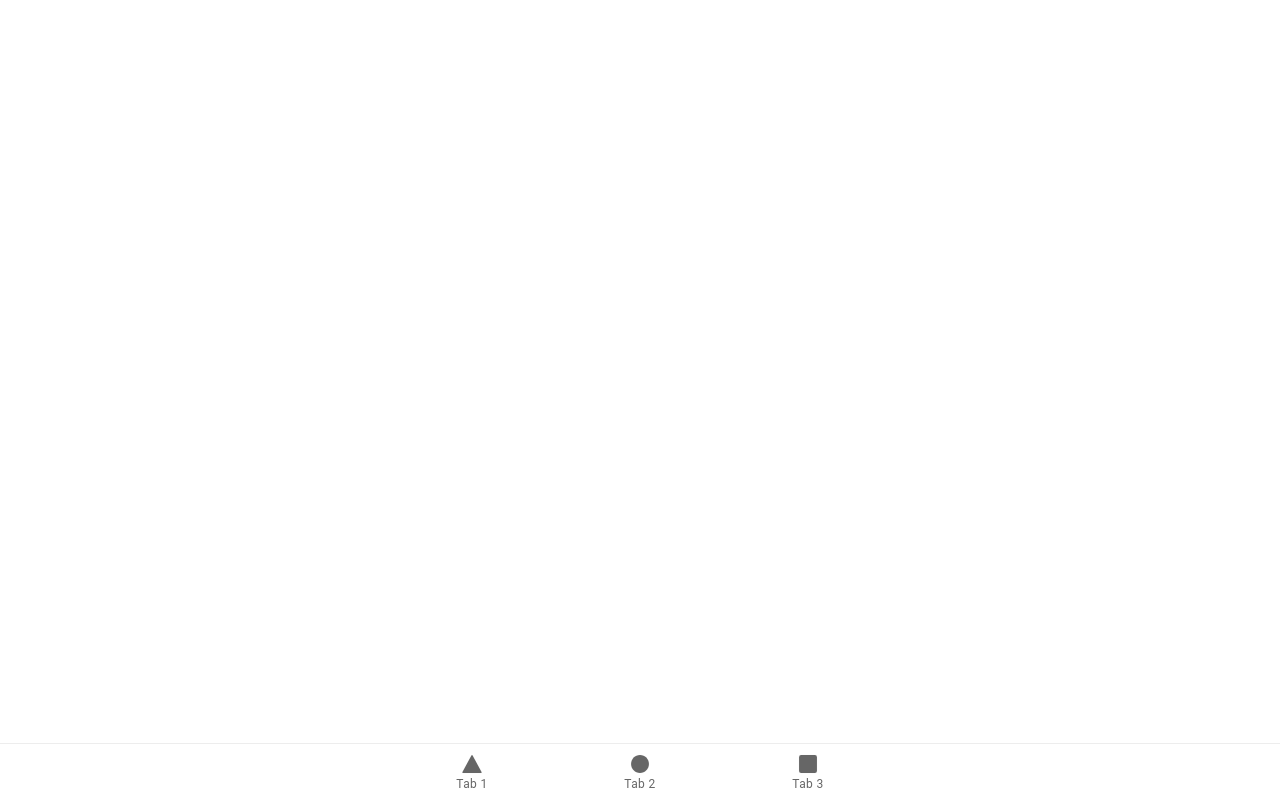
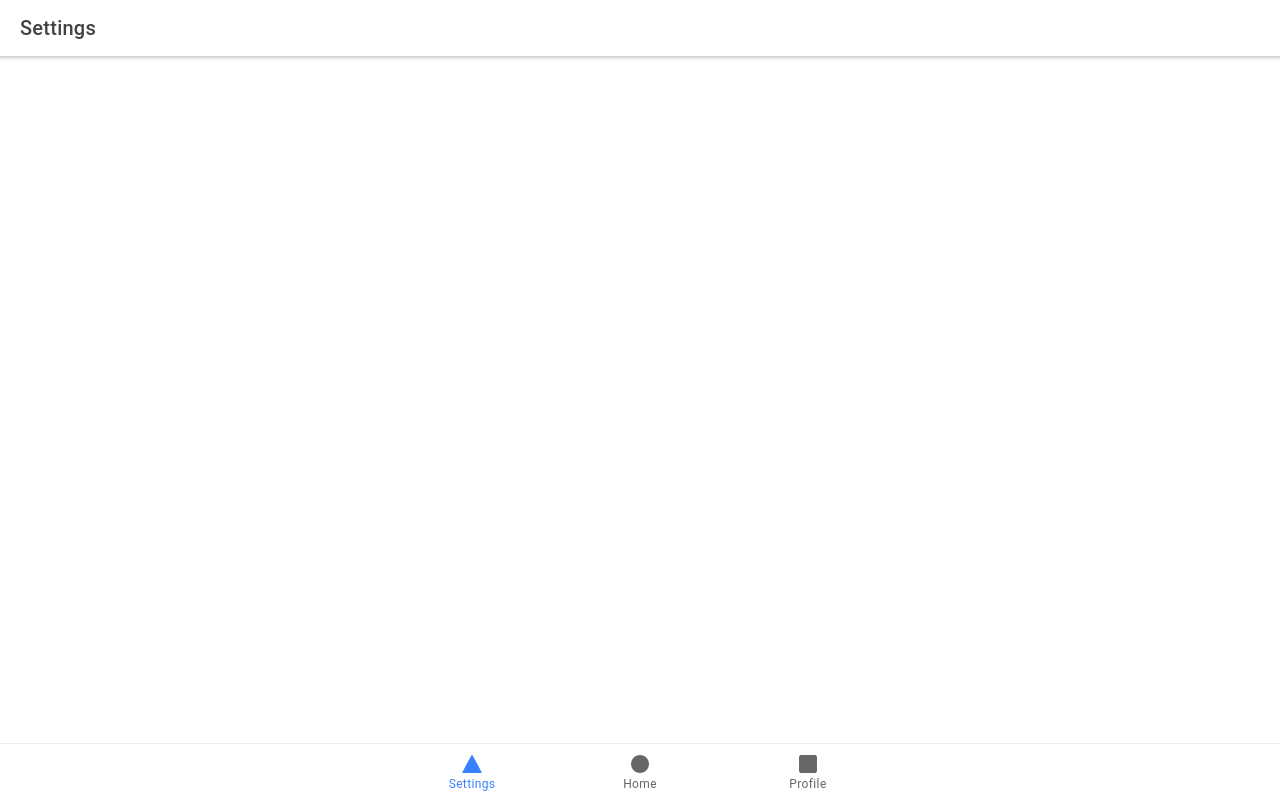
Before and after one commit to ETS-ReactNative4/Foodo, a React (Create React App) app in the folder Foodo/: page /settings in a window 1280 px wide. Built offline with nearby package versions, Linux system fonts and the light colour scheme.

Commit message:
change fil e names

```diff
--- a/Foodo/src/App.jsx
+++ b/Foodo/src/App.jsx
@@ -11,9 +11,9 @@ import {
 } from '@ionic/react';
 import { IonReactRouter } from '@ionic/react-router';
 import { ellipse, square, triangle } from 'ionicons/icons';
-import Tab1 from './pages/Tab1';
-import Tab2 from './pages/Tab2';
-import Tab3 from './pages/Tab3';
+import Settings from './pages/Settings';
+import Home from './pages/Home';
+import Profile from './pages/Profile';
 
 /* Core CSS required for Ionic components to work properly */
 import '@ionic/react/css/core.css';
@@ -41,31 +41,31 @@ const App = () => (
     <IonReactRouter>
       <IonTabs>
         <IonRouterOutlet>
-          <Route exact path="/tab1">
-            <Tab1 />
+          <Route exact path="/settings">
+            <Settings />
           </Route>
-          <Route exact path="/tab2">
-            <Tab2 />
+          <Route exact path="/home">
+            <Home />
           </Route>
-          <Route path="/tab3">
-            <Tab3 />
+          <Route path="/profile">
+            <Profile />
           </Route>
           <Route exact path="/">
-            <Redirect to="/tab1" />
+            <Redirect to="/settings" />
           </Route>
         </IonRouterOutlet>
         <IonTabBar slot="bottom">
-          <IonTabButton tab="tab1" href="/tab1">
+          <IonTabButton tab="settings" href="/settings">
             <IonIcon icon={triangle} />
-            <IonLabel>Tab 1</IonLabel>
+            <IonLabel>Settings</IonLabel>
           </IonTabButton>
-          <IonTabButton tab="tab2" href="/tab2">
+          <IonTabButton tab="home" href="/home">
             <IonIcon icon={ellipse} />
-            <IonLabel>Tab 2</IonLabel>
+            <IonLabel>Home</IonLabel>
           </IonTabButton>
-          <IonTabButton tab="tab3" href="/tab3">
+          <IonTabButton tab="profile" href="/profile">
             <IonIcon icon={square} />
-            <IonLabel>Tab 3</IonLabel>
+            <IonLabel>Profile</IonLabel>
           </IonTabButton>
         </IonTabBar>
       </IonTabs>
--- a/Foodo/src/pages/Tab1.jsx
+++ b/Foodo/src/pages/Home.jsx
@@ -1,23 +1,21 @@
 import { IonContent, IonHeader, IonPage, IonTitle, IonToolbar } from '@ionic/react';
-import './Tab1.css';
+import '../style/Home.css';
 
-const Tab1 = () => {
+export default function Home() {
   return (
     <IonPage>
       <IonHeader>
         <IonToolbar>
-          <IonTitle>Tab 1</IonTitle>
+          <IonTitle>Home</IonTitle>
         </IonToolbar>
       </IonHeader>
       <IonContent fullscreen>
         <IonHeader collapse="condense">
           <IonToolbar>
-            <IonTitle size="large">Tab 1</IonTitle>
+            <IonTitle size="large">Tab 2</IonTitle>
           </IonToolbar>
         </IonHeader>
       </IonContent>
     </IonPage>
   );
 };
-
-export default Tab1;
--- a/Foodo/src/pages/Tab2.jsx
+++ b/Foodo/src/pages/Profile.jsx
@@ -1,23 +1,21 @@
 import { IonContent, IonHeader, IonPage, IonTitle, IonToolbar } from '@ionic/react';
-import './Tab2.css';
+import '../style/Profile.css';
 
-const Tab2 = () => {
+export default function Profile() {
   return (
     <IonPage>
       <IonHeader>
         <IonToolbar>
-          <IonTitle>Tab 2</IonTitle>
+          <IonTitle>Profile</IonTitle>
         </IonToolbar>
       </IonHeader>
       <IonContent fullscreen>
         <IonHeader collapse="condense">
           <IonToolbar>
-            <IonTitle size="large">Tab 2</IonTitle>
+            <IonTitle size="large">Tab 3</IonTitle>
           </IonToolbar>
         </IonHeader>
       </IonContent>
     </IonPage>
   );
 };
-
-export default Tab2;
--- a/Foodo/src/pages/Tab3.jsx
+++ b/Foodo/src/pages/Settings.jsx
@@ -1,23 +1,21 @@
 import { IonContent, IonHeader, IonPage, IonTitle, IonToolbar } from '@ionic/react';
-import './Tab3.css';
+import '../style/Settings.css';
 
-const Tab3 = () => {
+export default function Settings(){
   return (
     <IonPage>
       <IonHeader>
         <IonToolbar>
-          <IonTitle>Tab 3</IonTitle>
+          <IonTitle>Settings</IonTitle>
         </IonToolbar>
       </IonHeader>
       <IonContent fullscreen>
         <IonHeader collapse="condense">
           <IonToolbar>
-            <IonTitle size="large">Tab 3</IonTitle>
+            <IonTitle size="large">Settings</IonTitle>
           </IonToolbar>
         </IonHeader>
       </IonContent>
     </IonPage>
   );
 };
-
-export default Tab3;
```
Also changed, not shown: Foodo/src/style/Home.css (added), Foodo/src/style/Profile.css (added), Foodo/src/style/Settings.css (added).
